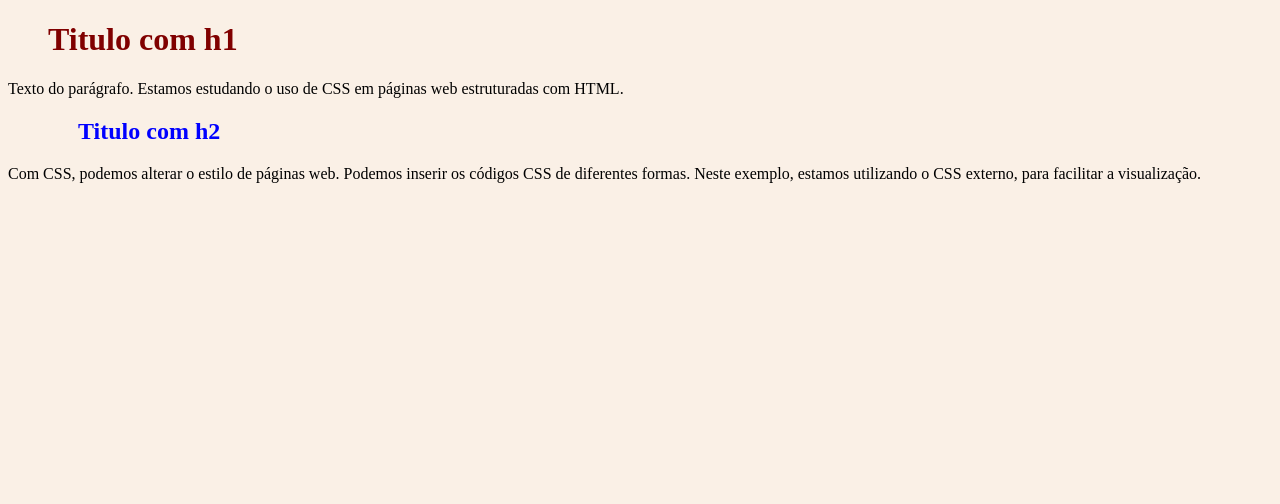
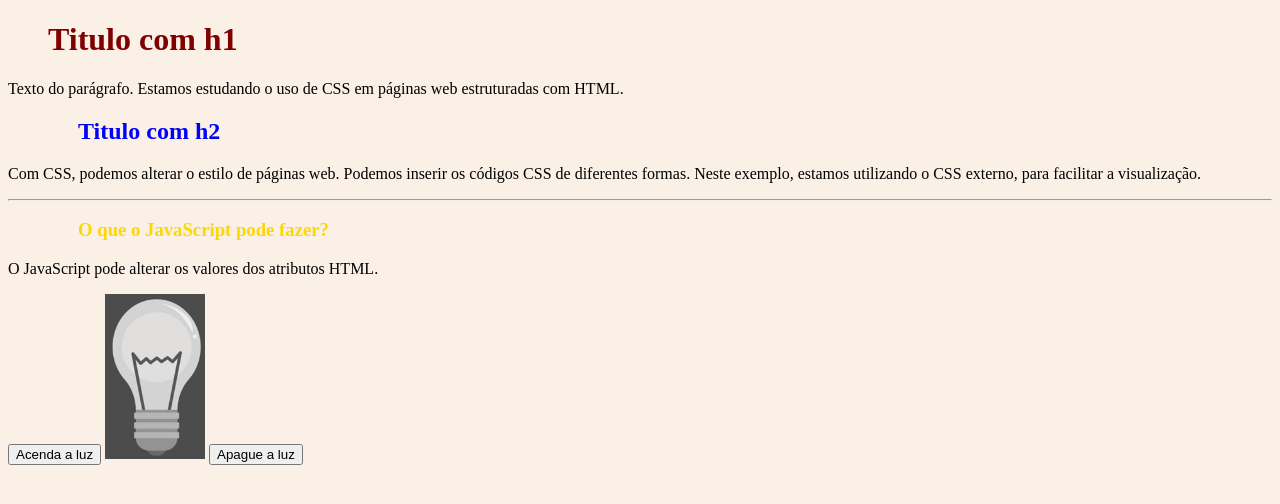
Before and after one commit to drixleal/pth3, a PHP site: page /start-html-css-js/index.html in a window 1280 px wide. Shown: the top 504 px of the page. Run offline with PHP 8.4, Linux system fonts and the light colour scheme.

Commit message:
html update

```diff
--- a/site-php/start-html-css-js/index.html
+++ b/site-php/start-html-css-js/index.html
@@ -18,5 +18,19 @@
       códigos CSS de diferentes formas. Neste exemplo, estamos utilizando o CSS
       externo, para facilitar a visualização.
     </p>
+    <hr />
+    <h3>O que o JavaScript pode fazer?</h3>
+    <p>O JavaScript pode alterar os valores dos atributos HTML.</p>
+    <button
+      onclick="document.getElementById('myImage').src='img/pic_bulbon.png'"
+    >
+      Acenda a luz
+    </button>
+    <img id="myImage" src="img/pic_bulboof.png" style="width: 100px" />
+    <button
+      onclick="document.getElementById('myImage').src='img/pic_bulboof.png'"
+    >
+      Apague a luz
+    </button>
   </body>
 </html>
--- a/site-php/start-html-css-js/style.css
+++ b/site-php/start-html-css-js/style.css
@@ -13,6 +13,11 @@ h2 {
   margin-left: 70px;
 }
 
+h3 {
+  color: gold;
+  margin-left: 70px;
+}
+
 p {
   text-align: justify;
 }
```
Also changed, not shown: site-php/start-html-css-js/img/pic_bulbon.png (added), site-php/start-html-css-js/img/pic_bulboof.png (added).
